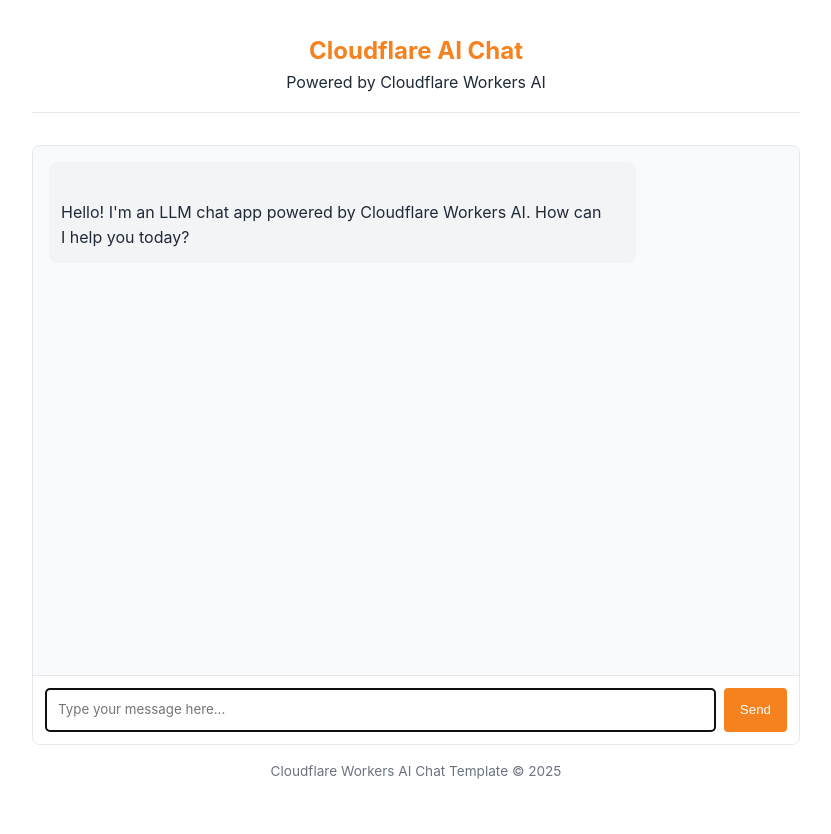
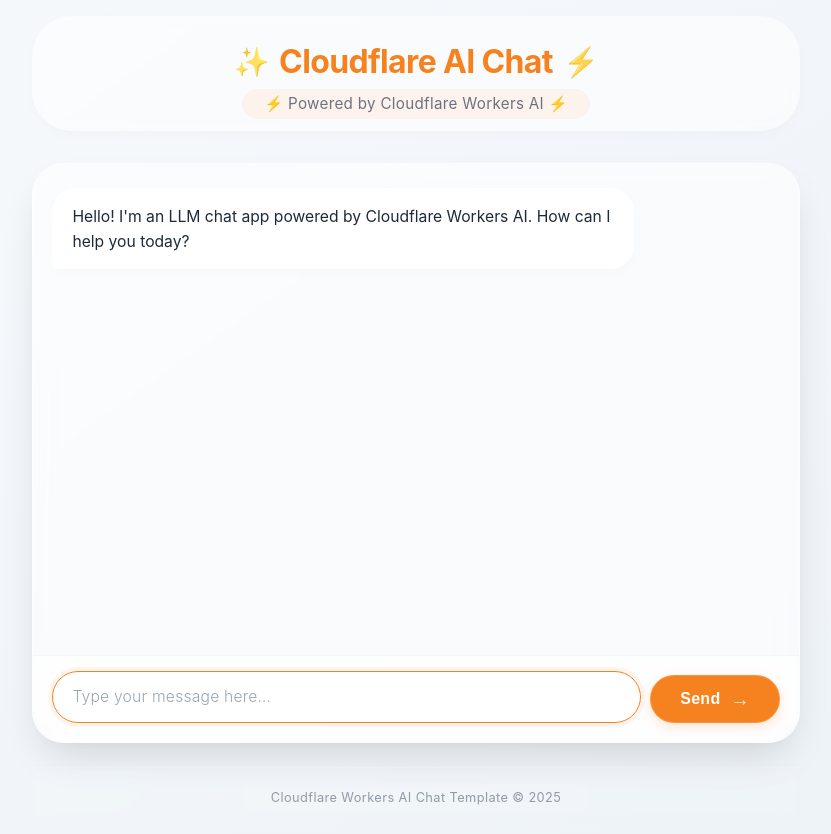
Before and after one commit to IntellsGamer/llm-chat-app-template, a website: page public/index.html in a window 1280 px wide. Shown: the whole page, without its empty margins (224-1055 px from the left). Before the commit the page ends 800 px from the top, so only its background shows below. Drawn offline with Linux system fonts and the light colour scheme.

Commit message:
Update index.html

```diff
--- a/public/index.html
+++ b/public/index.html
@@ -5,6 +5,7 @@
   <meta name="viewport" content="width=device-width, initial-scale=1.0" />
   <title>LLM Chat App</title>
   <style>
+    /* ----- GLOBAL RESET & VARIABLES (kept original roots) ----- */
     :root {
       --primary-color: #f6821f;
       --primary-hover: #e67e22;
@@ -23,152 +24,317 @@
     }
 
     body {
-				font-family:
-					-apple-system, BlinkMacSystemFont, "Segoe UI", Roboto, Oxygen, Ubuntu,
-					Cantarell, sans-serif;
+      font-family: -apple-system, BlinkMacSystemFont, "Segoe UI", Roboto, Oxygen, Ubuntu, Cantarell, sans-serif;
       line-height: 1.6;
       color: var(--text-color);
       max-width: 800px;
       margin: 0 auto;
       padding: 1rem;
+      background: linear-gradient(145deg, #f6f9fc 0%, #edf2f7 100%);
+      min-height: 100vh;
+      display: flex;
+      flex-direction: column;
     }
 
+    /* ----- HEADER (polished) ----- */
     header {
       text-align: center;
       margin-bottom: 2rem;
-				padding: 1rem 0;
-				border-bottom: 1px solid var(--border-color);
+      padding: 1.25rem 0 0.75rem 0;
+      border-bottom: none;
+      background: rgba(255, 255, 255, 0.5);
+      backdrop-filter: blur(4px);
+      border-radius: 40px;
+      box-shadow: 0 4px 12px rgba(0, 0, 0, 0.02);
+      transition: all 0.2s;
     }
 
     h1 {
-				font-size: 1.5rem;
+      font-size: 2rem;
+      font-weight: 700;
       color: var(--primary-color);
+      letter-spacing: -0.02em;
+      display: flex;
+      align-items: center;
+      justify-content: center;
+      gap: 10px;
+      margin-bottom: 0.1rem;
+    }
+    h1::before {
+      content: "✨";
+      font-size: 1.8rem;
+      opacity: 0.8;
+    }
+    h1::after {
+      content: "⚡";
+      font-size: 1.8rem;
+      opacity: 0.8;
+    }
+    header p {
+      color: var(--text-light);
+      font-weight: 400;
+      font-size: 0.95rem;
+      background: rgba(246, 130, 31, 0.08);
+      display: inline-block;
+      padding: 0.2rem 1.4rem;
+      border-radius: 30px;
+      letter-spacing: 0.3px;
+      backdrop-filter: blur(2px);
     }
 
+    /* ----- CHAT CONTAINER (glass‑morphism) ----- */
     .chat-container {
       display: flex;
       flex-direction: column;
-				height: calc(100vh - 200px);
-				min-height: 400px;
-				border: 1px solid var(--border-color);
-				border-radius: 8px;
+      height: calc(100vh - 220px);
+      min-height: 420px;
+      border: 1px solid rgba(255, 255, 255, 0.5);
+      border-radius: 32px;
       overflow: hidden;
+      background: rgba(255, 255, 255, 0.6);
+      backdrop-filter: blur(10px);
+      box-shadow: 0 20px 40px -12px rgba(0, 0, 0, 0.15), 0 4px 18px rgba(0, 0, 0, 0.02);
+      transition: box-shadow 0.25s;
     }
 
+    /* ----- MESSAGES AREA ----- */
     .chat-messages {
       flex: 1;
       overflow-y: auto;
-				padding: 1rem;
-				background-color: var(--light-bg);
+      padding: 1.5rem 1.2rem 0.8rem 1.2rem;
+      background: transparent;
+      display: flex;
+      flex-direction: column;
+      gap: 0.6rem;
     }
 
-			.message {
-				margin-bottom: 1rem;
-				padding: 0.75rem;
-				border-radius: 8px;
-				max-width: 80%;
+    /* custom scroll */
+    .chat-messages::-webkit-scrollbar {
+      width: 6px;
+    }
+    .chat-messages::-webkit-scrollbar-track {
+      background: rgba(0, 0, 0, 0.02);
+      border-radius: 12px;
+    }
+    .chat-messages::-webkit-scrollbar-thumb {
+      background: var(--primary-color);
+      border-radius: 12px;
+      opacity: 0.5;
     }
 
+    /* ----- MESSAGE BUBBLES (enhanced, same classes) ----- */
+    .message {
+      margin-bottom: 0.5rem;
+      padding: 0.9rem 1.2rem;
+      border-radius: 24px;
+      max-width: 80%;
+      word-break: break-word;
+      box-shadow: 0 2px 6px rgba(0, 0, 0, 0.02);
+      transition: transform 0.1s ease, box-shadow 0.2s;
+      border: 1px solid rgba(255, 255, 255, 0.3);
+      backdrop-filter: blur(2px);
+    }
     .message p {
       white-space: pre-line;
       margin: 0;
       overflow-wrap: anywhere;
+      line-height: 1.6;
+      font-size: 0.98rem;
     }
 
     .user-message {
-				background-color: var(--user-msg-bg);
+      background: linear-gradient(135deg, #fde8d8 0%, #fdd7bb 100%);
       align-self: flex-end;
       margin-left: auto;
+      border-bottom-right-radius: 6px;
+      border: 1px solid rgba(246, 130, 31, 0.2);
+      box-shadow: 0 4px 10px rgba(246, 130, 31, 0.06);
+    }
+    .user-message p {
+      color: #2c1b0e;
     }
 
     .assistant-message {
-				background-color: var(--assistant-msg-bg);
+      background: rgba(255, 255, 255, 0.75);
+      backdrop-filter: blur(4px);
       align-self: flex-start;
+      border-bottom-left-radius: 6px;
+      border: 1px solid rgba(255, 255, 255, 0.8);
+      box-shadow: 0 4px 12px rgba(0, 0, 0, 0.02);
+    }
+    .assistant-message p {
+      color: #1e2a3a;
     }
 
+    /* ----- TYPING INDICATOR (improved) ----- */
+    .typing-indicator {
+      display: none;
+      font-style: normal;
+      color: var(--text-light);
+      padding: 0.5rem 1.2rem 0.8rem 1.2rem;
+      font-size: 0.95rem;
+      letter-spacing: 0.2px;
+      background: transparent;
+      align-self: flex-start;
+      border-radius: 30px;
+      margin-left: 0.5rem;
+      margin-bottom: 0.2rem;
+    }
+    .typing-indicator.visible {
+      display: flex;
+      align-items: center;
+      gap: 8px;
+    }
+    .typing-indicator::before {
+      content: "⏳";
+      font-size: 1.2rem;
+      opacity: 0.7;
+    }
+    .typing-indicator span {
+      background: rgba(0,0,0,0.03);
+      padding: 0.2rem 1rem;
+      border-radius: 30px;
+      backdrop-filter: blur(2px);
+      border: 1px solid rgba(255,255,255,0.2);
+    }
+
+    /* ----- INPUT AREA (modern, clean) ----- */
     .message-input {
       display: flex;
-				padding: 0.75rem;
-				border-top: 1px solid var(--border-color);
-				background-color: white;
+      padding: 0.9rem 1.2rem 1.2rem 1.2rem;
+      border-top: 1px solid rgba(0, 0, 0, 0.03);
+      background: rgba(255, 255, 255, 0.4);
+      backdrop-filter: blur(6px);
+      gap: 0.6rem;
+      align-items: flex-end;
     }
 
     #user-input {
       flex: 1;
-				padding: 0.75rem;
-				border: 1px solid var(--border-color);
-				border-radius: 4px;
+      padding: 0.85rem 1.2rem;
+      border: 1px solid rgba(255, 255, 255, 0.8);
+      border-radius: 40px;
       font-family: inherit;
       resize: none;
-				min-height: 44px;
+      min-height: 48px;
+      max-height: 140px;
+      background: rgba(255, 255, 255, 0.7);
+      backdrop-filter: blur(4px);
+      box-shadow: inset 0 1px 3px rgba(0, 0, 0, 0.02), 0 2px 6px rgba(0, 0, 0, 0.01);
+      transition: border 0.2s, box-shadow 0.2s;
+      font-size: 0.98rem;
+      line-height: 1.5;
+      color: #1f2a3a;
+    }
+    #user-input:focus {
+      outline: none;
+      border-color: var(--primary-color);
+      box-shadow: 0 0 0 4px rgba(246, 130, 31, 0.08), inset 0 1px 3px rgba(0,0,0,0.02);
+      background: rgba(255, 255, 255, 0.85);
+    }
+    #user-input::placeholder {
+      color: #9aa6b5;
+      font-weight: 300;
+      letter-spacing: 0.2px;
     }
 
     #send-button {
-				margin-left: 0.5rem;
-				padding: 0 1rem;
-				background-color: var(--primary-color);
+      margin-left: 0;
+      padding: 0.6rem 1.8rem;
+      background: var(--primary-color);
       color: white;
       border: none;
-				border-radius: 4px;
+      border-radius: 40px;
       cursor: pointer;
-				transition: background-color 0.2s;
+      transition: all 0.2s ease;
+      font-weight: 600;
+      font-size: 1rem;
+      letter-spacing: 0.3px;
+      box-shadow: 0 4px 12px rgba(246, 130, 31, 0.2);
+      display: flex;
+      align-items: center;
+      justify-content: center;
+      gap: 6px;
+      min-height: 48px;
+      backdrop-filter: blur(2px);
+      border: 1px solid rgba(255, 255, 255, 0.15);
+    }
+    #send-button:hover:not(:disabled) {
+      background: var(--primary-hover);
+      transform: scale(1.02);
+      box-shadow: 0 8px 18px rgba(246, 130, 31, 0.25);
+    }
+    #send-button:active:not(:disabled) {
+      transform: scale(0.97);
+    }
+    #send-button:disabled {
+      background: #bcc3cd;
+      box-shadow: none;
+      cursor: not-allowed;
+      opacity: 0.6;
+      transform: none;
+    }
+    #send-button::after {
+      content: "→";
+      font-size: 1.2rem;
+      line-height: 1;
+      margin-left: 4px;
+      opacity: 0.8;
     }
 
-			#send-button:hover {
-				background-color: var(--primary-hover);
+    /* ----- FOOTER (refined) ----- */
+    footer {
+      margin-top: 1.5rem;
+      text-align: center;
+      font-size: 0.8rem;
+      color: var(--text-light);
+      opacity: 0.7;
+      padding: 0.2rem 0 0.4rem 0;
+      letter-spacing: 0.4px;
+      background: transparent;
+      backdrop-filter: blur(2px);
+      border-top: 1px solid rgba(255,255,255,0.2);
+      padding-top: 1rem;
+    }
+    footer p {
+      background: rgba(255,255,255,0.2);
+      display: inline-block;
+      padding: 0.2rem 1.8rem;
+      border-radius: 40px;
+      backdrop-filter: blur(2px);
     }
 
-			#send-button:disabled {
-				background-color: var(--text-light);
-				cursor: not-allowed;
-			}
-
-			.typing-indicator {
-				display: none;
-				font-style: italic;
-				color: var(--text-light);
-				padding: 1rem;
-			}
-
-			.typing-indicator.visible {
-				display: block;
-			}
-
-			footer {
-				margin-top: 1rem;
-				text-align: center;
-				font-size: 0.85rem;
-				color: var(--text-light);
+    /* small screen tweaks */
+    @media (max-width: 600px) {
+      body { padding: 0.6rem; }
+      .chat-container { height: calc(100vh - 170px); min-height: 340px; border-radius: 24px; }
+      .message { max-width: 90%; padding: 0.7rem 1rem; }
+      #user-input { padding: 0.6rem 1rem; min-height: 44px; }
+      #send-button { padding: 0.5rem 1.2rem; min-height: 44px; font-size: 0.9rem; }
+      header h1 { font-size: 1.5rem; }
+      header h1::before, header h1::after { font-size: 1.2rem; }
     }
   </style>
 </head>
 <body>
   <header>
     <h1>Cloudflare AI Chat</h1>
-			<p>Powered by Cloudflare Workers AI</p>
+    <p>⚡ Powered by Cloudflare Workers AI ⚡</p>
   </header>
 
   <div class="chat-container">
     <div id="chat-messages" class="chat-messages">
       <div class="message assistant-message">
-					<p>
-						Hello! I'm an LLM chat app powered by Cloudflare Workers AI. How can
-						I help you today?
-					</p>
+        <p>Hello! I'm an LLM chat app powered by Cloudflare Workers AI. How can I help you today?</p>
       </div>
     </div>
 
     <div class="typing-indicator" id="typing-indicator">
-				AI is thinking...
+      <span>AI is thinking …</span>
     </div>
 
     <div class="message-input">
-				<textarea
-					id="user-input"
-					placeholder="Type your message here..."
-					rows="1"
-					autofocus
-				></textarea>
+      <textarea id="user-input" placeholder="Type your message here…" rows="1" autofocus></textarea>
       <button id="send-button">Send</button>
     </div>
   </div>
@@ -177,7 +343,7 @@
     <p>Cloudflare Workers AI Chat Template &copy; 2025</p>
   </footer>
 
-		<!-- Chat app script -->
+  <!-- Chat app script (unchanged) -->
   <script src="chat.js"></script>
 </body>
 </html>
```
Lines whose indentation alone changed are shown as unchanged.
